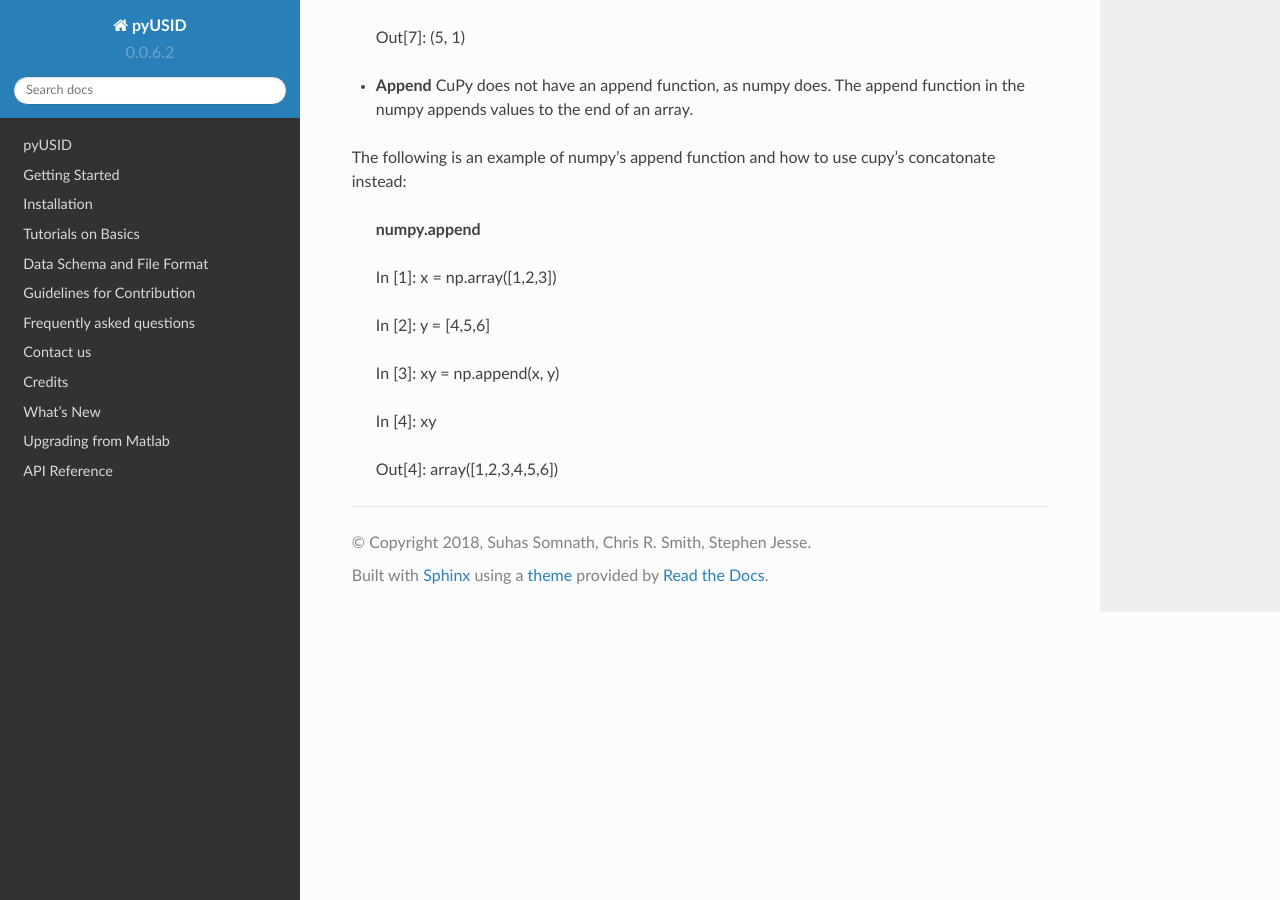
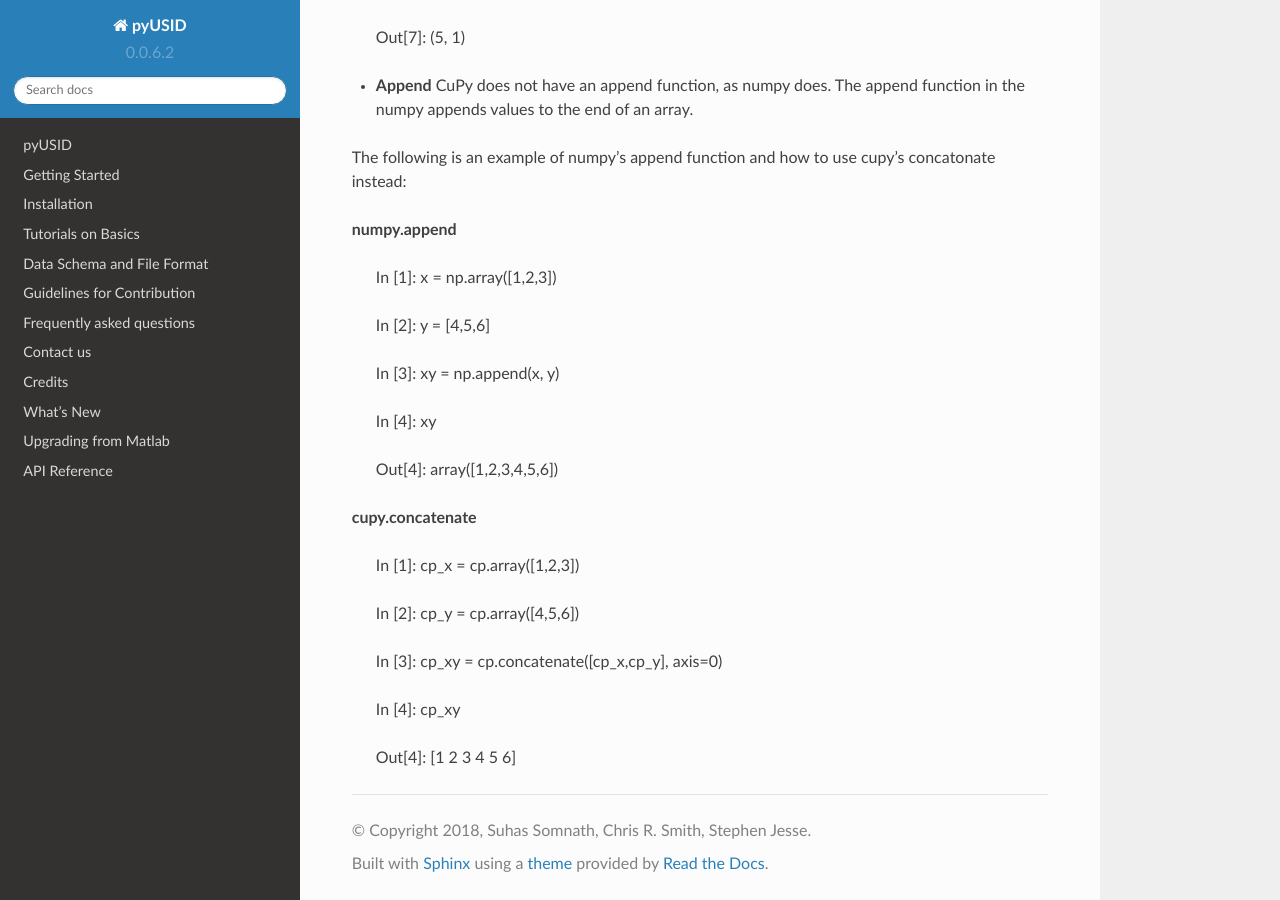
Before and after one commit to pycroscopy/pyUSID, a Sphinx documentation site: the page built from docs/cpu_to_gpu.rst, in a window 1280 px wide and 900 px high, scrolled down 1862 px. Built offline with Sphinx 7.4.7 and the Read the Docs theme 2.0.0, drawn with Linux system fonts in a browser that asks for light colours; pages that are not in the unit, such as notebooks, are missing from menus.

Commit message:
Added cupy.concatenate example

```diff
--- a/docs/cpu_to_gpu.rst
+++ b/docs/cpu_to_gpu.rst
@@ -8,7 +8,7 @@ The following are lessons learned during the exploration of implementing CuPy fo
 
 The following is an example of how numpy's neawaxis function and how to use cupy's expand_dims in its place:
 
-  **numpy.newaxis**
+**numpy.newaxis**
 
   # Import all necesaary modules
 
@@ -39,7 +39,7 @@ The following is an example of how numpy's neawaxis function and how to use cupy
   Out[7]: (5, 1)
 
 
-  **cupy.expand_dims**
+**cupy.expand_dims**
 
   # Import all necesaary modules
 
@@ -73,7 +73,7 @@ The following is an example of how numpy's neawaxis function and how to use cupy
 
 The following is an example of numpy's append function and how to use cupy's concatonate instead:
 
-  **numpy.append**
+**numpy.append**
 
   In [1]: x = np.array([1,2,3])
 
@@ -84,3 +84,15 @@ The following is an example of numpy's append function and how to use cupy's con
   In [4]: xy
 
   Out[4]: array([1,2,3,4,5,6])
+
+**cupy.concatenate**
+
+  In [1]: cp_x = cp.array([1,2,3])
+
+  In [2]: cp_y = cp.array([4,5,6])
+
+  In [3]: cp_xy = cp.concatenate([cp_x,cp_y], axis=0)
+
+  In [4]: cp_xy
+
+  Out[4]: [1 2 3 4 5 6]
```
